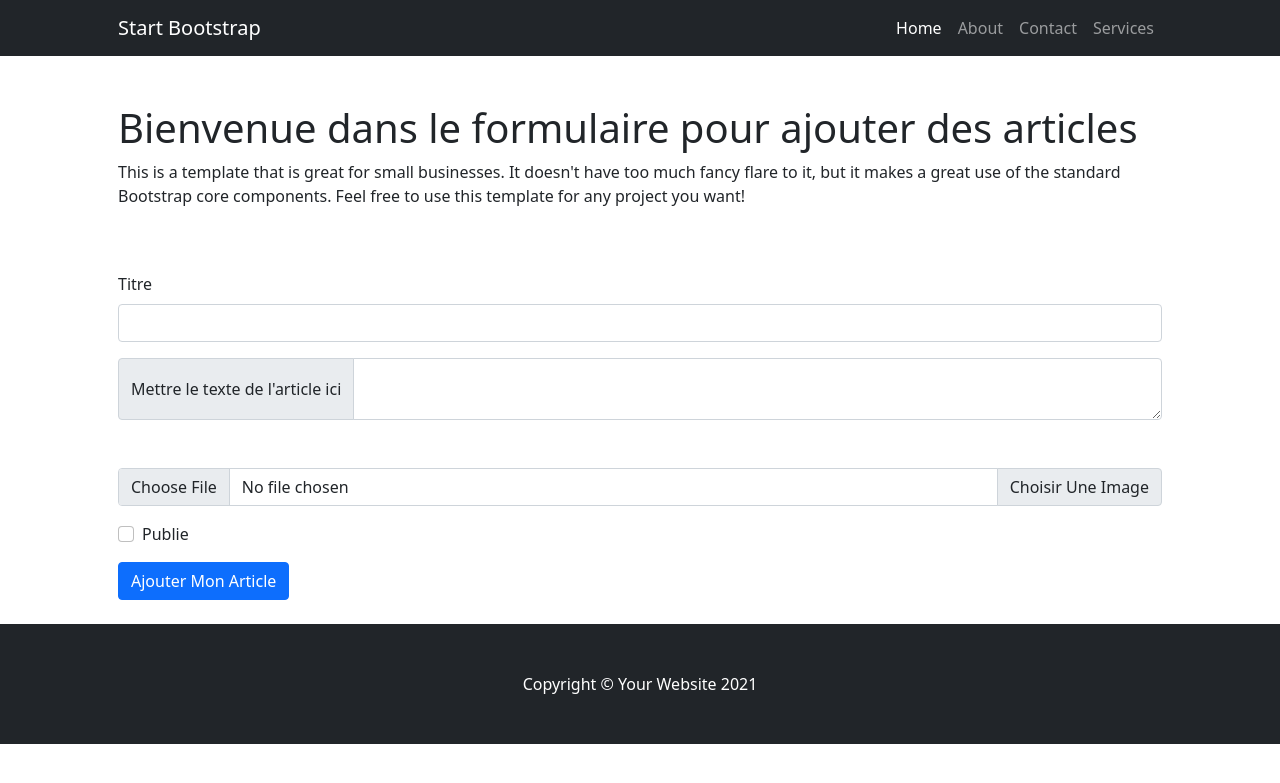
After one commit to marianbox/CoursLP-BDPW-1, a PHP site: page /article.php in a window 1280 px wide. The commit adds this page. Shown: the top 783 px of the page. Run offline with PHP 8.4, Linux system fonts and the light colour scheme.

Commit message:
Add files via upload

```diff
--- /dev/null
+++ b/CoursLP/article.php
@@ -0,0 +1,80 @@
+<?php //////////bienvenue dans le formulaire pour ajouter des articles?>
+
+<!DOCTYPE html>
+<html lang="en">
+    <?php include 'includes/header.inc.php';?>
+
+
+
+
+
+    <body>
+        <!-- Responsive navbar-->
+        <?php include 'includes/menu.inc.php';?>
+
+
+        <!-- Page Content-->
+        <div class="container px-4 px-lg-5">
+            <!-- Heading Row-->
+            <div class="row gx-4 gx-lg-5 align-items-center my-5">
+
+                <div class="col-12">
+                    <h1 class="font-weight-light"><?php echo "Bienvenue dans le formulaire pour ajouter des articles" ?></h1>
+                    <p>This is a template that is great for small businesses. It doesn't have too much fancy flare to it, but it makes a great use of the standard Bootstrap core components. Feel free to use this template for any project you want!</p>
+
+                </div>
+            </div>
+
+
+
+
+            <!-- Content Row-->
+            <!-- Formulaire-->
+            <form>
+                <!-- Titre-->
+                <div class="mb-3">
+                <label for="texte" class="form-label">Titre</label>
+                    <input type="text" name="texte" class="form-control" id="texte" aria-describedby="emailHelp">
+                    <div id="emailHelp" class="form-text"></div>
+                </div>
+
+                <!-- Texte-->
+                <div class="input-group">
+                    <span class="input-group-text">Mettre le texte de l'article ici</span>
+                    <textarea class="form-control" name="texte" aria-label="With textarea"></textarea>
+                </div>
+
+
+                <br><br>
+
+                 <!-- image-->
+                 <div class="input-group mb-3">
+                    <input type="file" name="image" class="form-control" id="image">
+                    <label class="input-group-text" for="inputGroupFile02">Choisir Une Image</label>
+                </div>
+
+                 <!-- publie-->
+                <div class="mb-3 form-check">
+                    <input type="checkbox" name = "publie" class="form-check-input" id="publie">
+                    <label class="form-check-label" for="exampleCheck1">Publie</label>
+                 </div>
+
+
+                <button type="submit" class="btn btn-primary">Ajouter Mon Article</button>
+            </form>
+            <br>
+
+
+
+
+
+        </div>
+
+
+
+
+
+        <!-- Footer-->
+        <?php include 'includes/footer.inc.php';?>
+    </body>
+</html>
```
Also changed, not shown: CoursLP/classes/articlesManager.class.php (+54 -0 lines), CoursLP/index.php (+64 -0 lines), CoursLP/explication/explication tableau.png (added).
